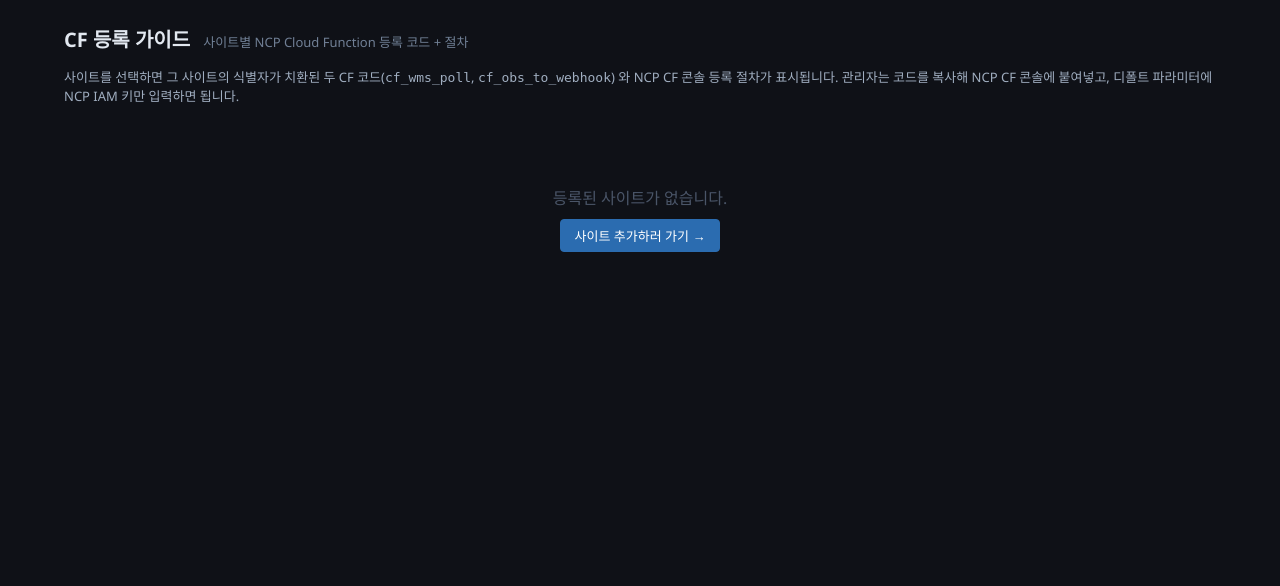
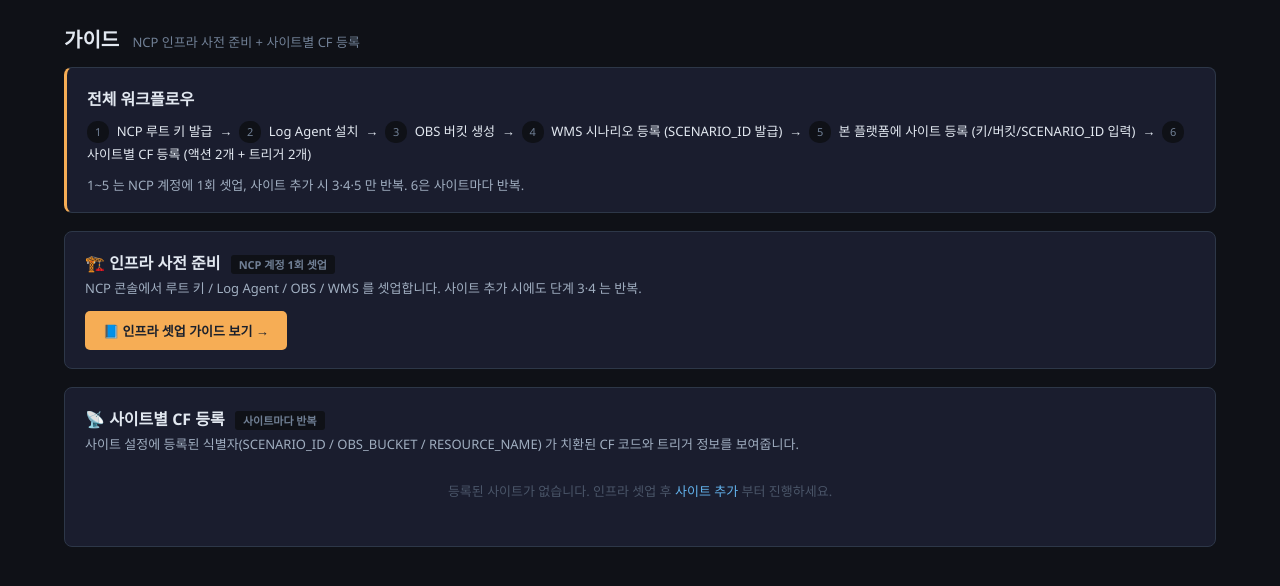
Before and after one commit to Soojong94/ai-incident-response, a FastAPI app: page /guide in a window 1280 px wide. Shown: the part 61-647 px from the top of the page. Run offline with FastAPI, Linux system fonts and the light colour scheme; the visitor is signed in with stand-in values (Sample User, id 1).

Commit message:
Add full-workflow infra setup guide and consolidate site identifiers
Previously the dashboard guide only covered CF registration, leaving
operators to figure out the upstream NCP setup (root key, log agent,
OBS, WMS scenario) by themselves. And on site_detail the identifier
fields were split awkwardly: matching rules (obs_bucket, resource
pattern) in one card, wms_scenario_id buried in the "API 키 / 식별자"
card next to NCP credentials.

- New /guide/infra page — 5-step NCP setup (root key, CLA Log Agent,
  OBS bucket, WMS scenario, register site in this platform) plus a
  "전체 워크플로우 한눈" overview at the top of /guide.
- /guide is now a two-category index: "🏗️ 인프라 사전 준비" linking to
  /guide/infra, and "📡 사이트별 CF 등록" listing the site cards as before.
- site_detail: matching card renamed to "매칭 + CF 식별자" and now owns
  wms_scenario_id alongside resource_pattern + obs_bucket. The
  credentials card is renamed "NCP API 키" and only holds the encrypted
  access/secret keys.
- cloud-functions/README.md is now an internal dev reference pointing
  at the dashboard guide; the template source files have their per-site
  constants replaced with explicit placeholders (SCENARIO_ID = 0,
  OBS_BUCKET = "<your-bucket>", WEBHOOK_URL = "<your-webhook-url>",
  RESOURCE_NAME = "<your-resource-name>"). Default ERROR_THRESHOLD
  bumped from 1 to 3 to match production baseline.

Co-Authored-By: Claude Opus 4.7 (1M context) <noreply@anthropic.com>

```diff
--- a/cloud-functions/cf_obs_to_webhook/main.py
+++ b/cloud-functions/cf_obs_to_webhook/main.py
@@ -15,8 +15,9 @@ import time
 import requests
 
 
-WEBHOOK_URL = "https://tbit-msp.kro.kr/webhook/alarm"
-RESOURCE_NAME = "team1-test-server"
+# ── placeholder — 운영 대시보드 가이드(/sites/{id}/guide)가 자동 치환 ──
+WEBHOOK_URL = "<your-webhook-url>"
+RESOURCE_NAME = "<your-resource-name>"
 
 
 def main(args):
--- a/src/main.py
+++ b/src/main.py
@@ -877,11 +877,20 @@ def _render_cf_files(site) -> dict:
 
 @app.get("/guide", response_class=HTMLResponse)
 def guide_index(request: Request, db: Session = Depends(get_db), admin=Depends(require_admin)):
-    """사이트 목록 — 각 사이트의 CF 등록 가이드 진입점."""
+    """가이드 인덱스 — 인프라 사전 준비 + 사이트별 CF 등록 진입."""
     sites = list_sites(db)
     return templates.TemplateResponse(
         request, "guide_index.html",
         {"sites": sites, "current_user": admin},
+    )
+
+
+@app.get("/guide/infra", response_class=HTMLResponse)
+def guide_infra(request: Request, admin=Depends(require_admin)):
+    """NCP 인프라 사전 준비 가이드 — 사이트 무관 글로벌, NCP 계정에 1회 셋업."""
+    return templates.TemplateResponse(
+        request, "guide_infra.html",
+        {"current_user": admin},
     )
 
 
--- a/src/ui/templates/guide_index.html
+++ b/src/ui/templates/guide_index.html
@@ -1,62 +1,97 @@
 {% extends "base.html" %}
 {% block content %}
 <style>
-  .guide-grid {
+  .guide-category { background: var(--card-bg); border: 1px solid var(--border); border-radius: 8px; padding: 18px 20px; margin-bottom: 18px; }
+  .guide-category h2 { font-size: 16px; margin-bottom: 4px; }
+  .guide-category p { font-size: 13px; color: var(--text-muted); margin-bottom: 14px; }
+  .guide-category .cta {
+    display: inline-flex; align-items: center; gap: 8px;
+    padding: 10px 18px; background: var(--accent); color: #1a202c;
+    border-radius: 5px; font-size: 13px; font-weight: 600; text-decoration: none;
+  }
+  .guide-category .cta:hover { background: var(--primary); color: #fff; text-decoration: none; }
+
+  .site-grid {
     display: grid;
     grid-template-columns: repeat(auto-fill, minmax(280px, 1fr));
-    gap: 14px;
+    gap: 12px;
+    margin-top: 8px;
   }
-  .guide-tile {
-    background: var(--card-bg);
+  .site-tile {
+    background: var(--card-bg-alt);
     border: 1px solid var(--border);
-    border-radius: 8px;
-    padding: 16px 18px;
-    display: flex;
-    flex-direction: column;
-    gap: 8px;
-    text-decoration: none;
-    color: var(--text);
-    transition: transform 0.12s ease, border-color 0.12s ease;
+    border-radius: 6px;
+    padding: 12px 14px;
+    display: flex; flex-direction: column; gap: 6px;
+    text-decoration: none; color: var(--text);
+    transition: border-color 0.12s ease, transform 0.12s ease;
   }
-  .guide-tile:hover {
-    border-color: var(--accent);
-    transform: translateY(-2px);
-    text-decoration: none;
+  .site-tile:hover { border-color: var(--accent); transform: translateY(-1px); text-decoration: none; }
+  .site-tile h3 { font-size: 14px; margin: 0; }
+  .site-tile .meta { font-size: 11px; color: var(--text-subtle); display: flex; gap: 10px; flex-wrap: wrap; }
+  .site-tile .meta strong { color: var(--text); font-family: monospace; font-weight: 600; }
+  .site-tile .arrow { color: var(--accent); font-size: 12px; margin-top: 4px; }
+
+  .step-pill {
+    display: inline-block; padding: 1px 8px; border-radius: 10px;
+    background: var(--card-bg-alt); color: var(--text-subtle); font-size: 11px; margin-right: 4px;
   }
-  .guide-tile h3 { font-size: 15px; margin: 0; }
-  .guide-tile .meta { font-size: 12px; color: var(--text-subtle); display: flex; gap: 12px; flex-wrap: wrap; }
-  .guide-tile .meta strong { color: var(--text); font-family: monospace; font-weight: 600; }
-  .guide-tile .arrow { color: var(--accent); font-size: 13px; margin-top: auto; }
 </style>
 
 <div style="margin-bottom:14px;">
-  <h2 style="font-size:20px;">CF 등록 가이드
-    <span style="font-size:13px; color:var(--text-subtle); font-weight:normal; margin-left:8px;">사이트별 NCP Cloud Function 등록 코드 + 절차</span>
+  <h2 style="font-size:20px;">가이드
+    <span style="font-size:13px; color:var(--text-subtle); font-weight:normal; margin-left:8px;">NCP 인프라 사전 준비 + 사이트별 CF 등록</span>
   </h2>
 </div>
 
-<p style="color:var(--text-muted); font-size:13px; margin-bottom:20px;">
-  사이트를 선택하면 그 사이트의 식별자가 치환된 두 CF 코드(<code>cf_wms_poll</code>, <code>cf_obs_to_webhook</code>) 와 NCP CF 콘솔 등록 절차가 표시됩니다. 관리자는 코드를 복사해 NCP CF 콘솔에 붙여넣고, 디폴트 파라미터에 NCP IAM 키만 입력하면 됩니다.
-</p>
+<!-- 워크플로우 한눈 -->
+<div class="guide-category" style="border-left:3px solid var(--accent);">
+  <h2 style="margin-bottom:10px;">전체 워크플로우</h2>
+  <div style="font-size:13px; line-height:1.8;">
+    <span class="step-pill">1</span> NCP 루트 키 발급 &nbsp;→&nbsp;
+    <span class="step-pill">2</span> Log Agent 설치 &nbsp;→&nbsp;
+    <span class="step-pill">3</span> OBS 버킷 생성 &nbsp;→&nbsp;
+    <span class="step-pill">4</span> WMS 시나리오 등록 (SCENARIO_ID 발급) &nbsp;→&nbsp;
+    <span class="step-pill">5</span> 본 플랫폼에 사이트 등록 (키/버킷/SCENARIO_ID 입력) &nbsp;→&nbsp;
+    <span class="step-pill">6</span> 사이트별 CF 등록 (액션 2개 + 트리거 2개)
+  </div>
+  <p style="margin-top:8px; margin-bottom:0;">1~5 는 NCP 계정에 1회 셋업, 사이트 추가 시 3·4·5 만 반복. 6은 사이트마다 반복.</p>
+</div>
+
+<!-- 인프라 사전 준비 -->
+<div class="guide-category">
+  <h2>🏗️ 인프라 사전 준비
+    <span style="font-size:11px; padding:2px 8px; background:var(--card-bg-alt); color:var(--text-subtle); border-radius:3px; margin-left:6px;">NCP 계정 1회 셋업</span>
+  </h2>
+  <p>NCP 콘솔에서 루트 키 / Log Agent / OBS / WMS 를 셋업합니다. 사이트 추가 시에도 단계 3·4 는 반복.</p>
+  <a href="/guide/infra" class="cta">📘 인프라 셋업 가이드 보기 →</a>
+</div>
+
+<!-- 사이트별 CF 등록 -->
+<div class="guide-category">
+  <h2>📡 사이트별 CF 등록
+    <span style="font-size:11px; padding:2px 8px; background:var(--card-bg-alt); color:var(--text-subtle); border-radius:3px; margin-left:6px;">사이트마다 반복</span>
+  </h2>
+  <p>사이트 설정에 등록된 식별자(SCENARIO_ID / OBS_BUCKET / RESOURCE_NAME) 가 치환된 CF 코드와 트리거 정보를 보여줍니다.</p>
 
   {% if sites %}
-<div class="guide-grid">
+  <div class="site-grid">
     {% for s in sites %}
-  <a href="/sites/{{ s.id }}/guide" class="guide-tile">
-    <h3>{{ s.name }}{% if not s.enabled %} <span style="font-size:11px; color:var(--text-subtle); font-weight:normal;">비활성</span>{% endif %}</h3>
+    <a href="/sites/{{ s.id }}/guide" class="site-tile">
+      <h3>{{ s.name }}{% if not s.enabled %} <span style="font-size:10px; color:var(--text-subtle); font-weight:normal;">비활성</span>{% endif %}</h3>
       <div class="meta">
         <span>📌 <strong>{{ s.resource_pattern or '—' }}</strong></span>
         <span>🪣 <strong>{{ s.obs_bucket or '—' }}</strong></span>
-      {% if s.wms_scenario_id %}<span>🎯 scenario <strong>{{ s.wms_scenario_id }}</strong></span>{% endif %}
+        {% if s.wms_scenario_id %}<span>🎯 <strong>{{ s.wms_scenario_id }}</strong></span>{% endif %}
       </div>
       <div class="arrow">CF 등록 가이드 →</div>
     </a>
     {% endfor %}
   </div>
   {% else %}
-<div class="empty">
-  <p>등록된 사이트가 없습니다.</p>
-  <p><a href="/sites" class="nav-btn nav-btn-primary" style="margin-top:10px;">사이트 추가하러 가기 →</a></p>
+  <p style="color:var(--text-faint); text-align:center; padding:14px 0;">
+    등록된 사이트가 없습니다. 인프라 셋업 후 <a href="/sites">사이트 추가</a> 부터 진행하세요.
+  </p>
+  {% endif %}
 </div>
-{% endif %}
 {% endblock %}
```
Also changed, not shown: cloud-functions/cf_wms_poll/main.py (+4 -3 lines), src/ui/templates/guide_infra.html (added, +154 -0 lines), src/ui/templates/site_detail.html (+22 -15 lines), cloud-functions/README.md. Lines whose indentation alone changed are shown as unchanged.
